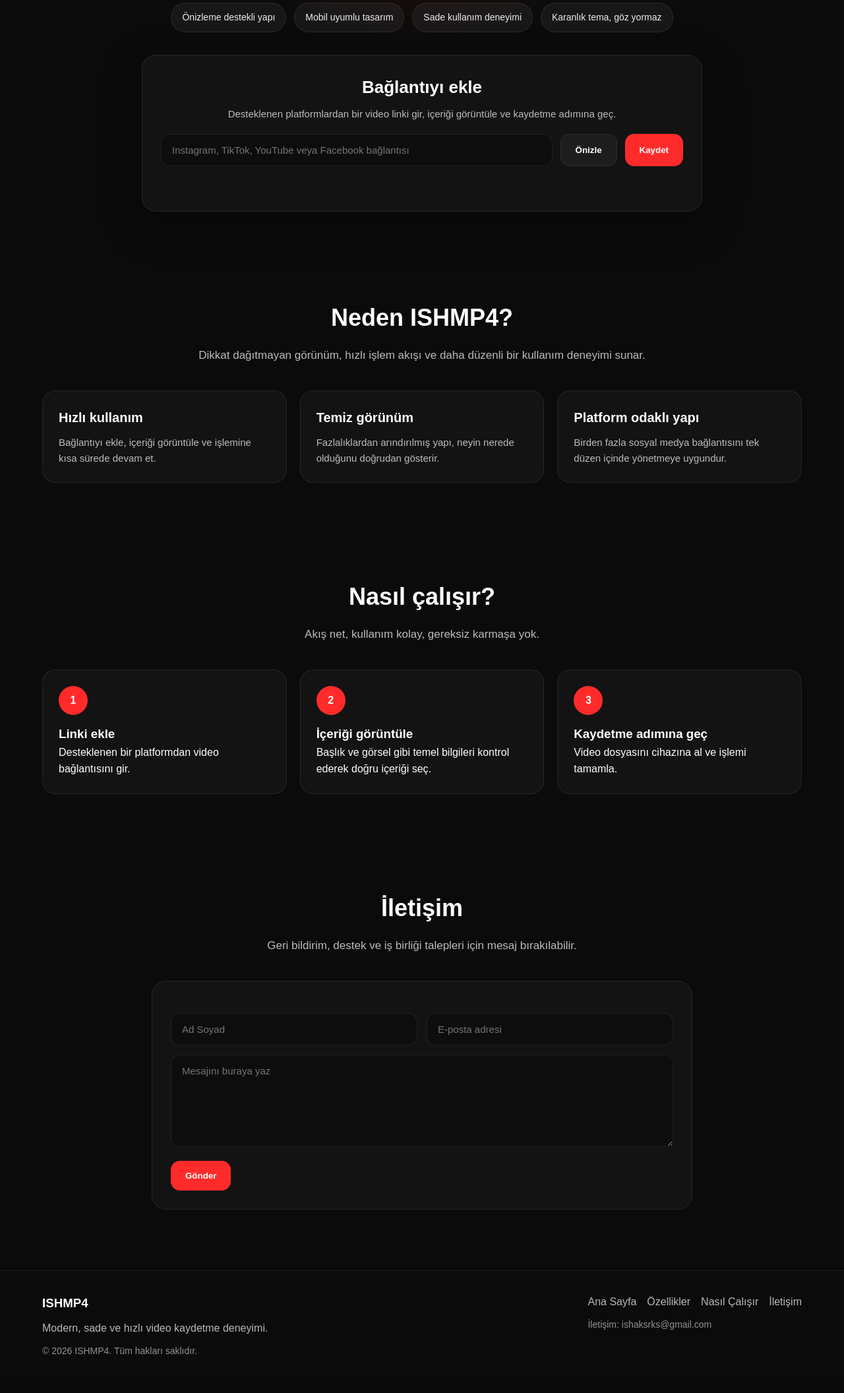
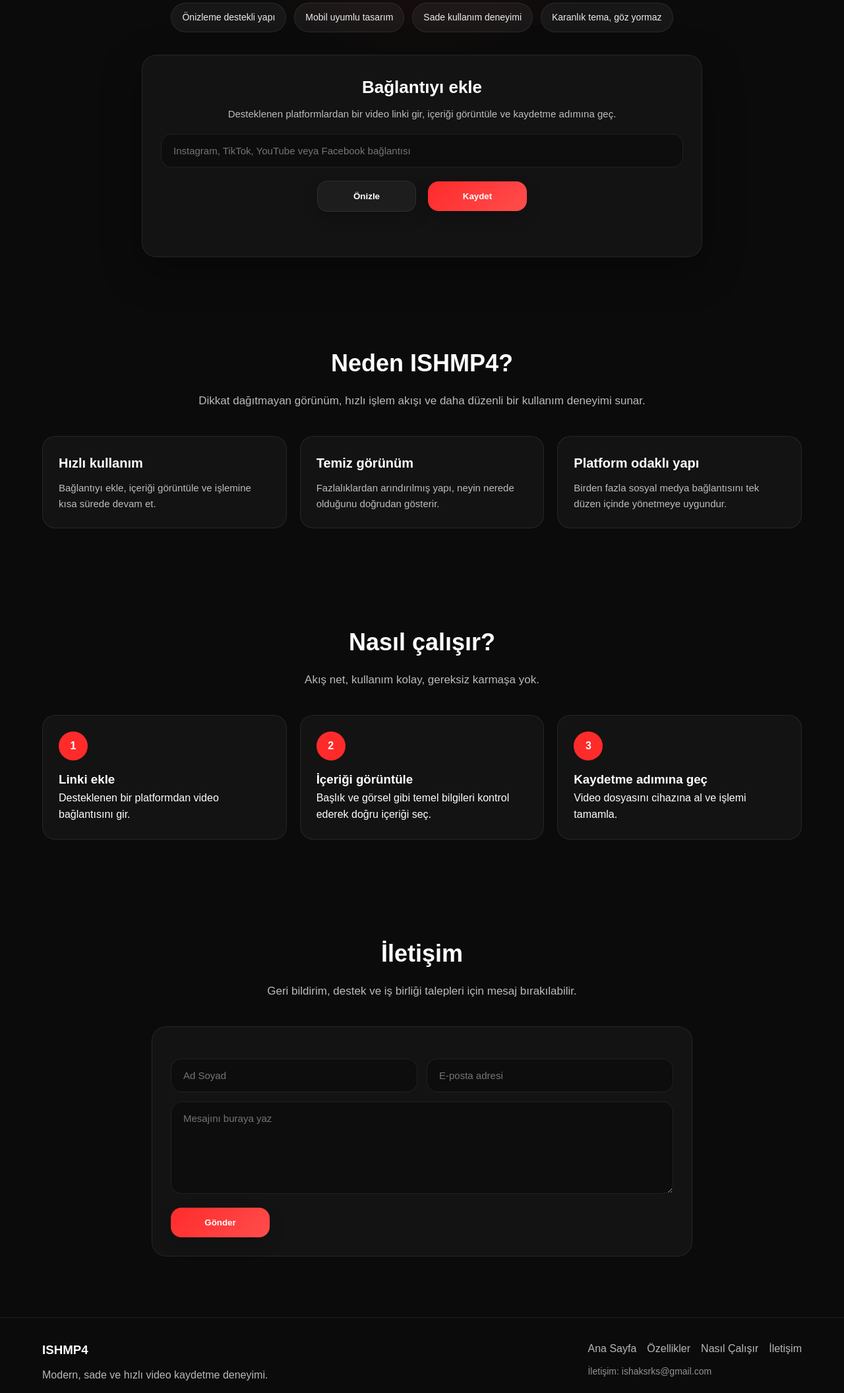
Before and after one commit to Marburg0001/-SHMP4, a Flask app: page / in a window 1280 px wide. Shown: the part 381-2493 px from the top of the page at 66% size. Before the commit the page ends 2434 px from the top, so only its background shows below. Run offline with Flask 3, Linux system fonts and the light colour scheme; some libraries are stand-ins or nearby versions.

Commit message:
Update index.html

```diff
--- a/templates/index.html
+++ b/templates/index.html
@@ -118,9 +118,8 @@
     }
 
     .input-row {
-      display: flex;
-      gap: 12px;
-      flex-wrap: wrap;
+      display: block;
+      width: 100%;
     }
 
     input, textarea {
@@ -128,28 +127,40 @@
       background: #0d0d0d;
       color: #fff;
       border: 1px solid rgba(255,255,255,0.08);
-      border-radius: 14px;
-      padding: 15px 16px;
+      border-radius: 16px;
+      padding: 16px 18px;
       outline: none;
       font-size: 15px;
+      transition: 0.2s ease;
     }
 
-    .input-row input {
-      flex: 1;
-      min-width: 240px;
+    input:focus, textarea:focus {
+      border-color: rgba(255, 43, 43, 0.45);
+      box-shadow: 0 0 0 4px rgba(255, 43, 43, 0.08);
+    }
+
+    .button-row {
+      display: flex;
+      justify-content: center;
+      align-items: center;
+      gap: 18px;
+      margin-top: 20px;
+      flex-wrap: wrap;
     }
 
     .btn {
-      padding: 15px 22px;
+      padding: 15px 26px;
+      min-width: 150px;
       border: none;
-      border-radius: 14px;
+      border-radius: 16px;
       font-weight: 700;
       cursor: pointer;
       transition: 0.2s ease;
+      box-shadow: 0 10px 25px rgba(0,0,0,0.18);
     }
 
     .btn-primary {
-      background: #ff2b2b;
+      background: linear-gradient(135deg, #ff2b2b, #ff4d4d);
       color: white;
     }
 
@@ -160,8 +171,8 @@
     }
 
     .btn:hover {
-      transform: translateY(-1px);
-      opacity: 0.96;
+      transform: translateY(-2px);
+      opacity: 0.98;
     }
 
     .section {
@@ -309,6 +320,15 @@
       .contact-grid {
         grid-template-columns: 1fr;
       }
+
+      .button-row {
+        flex-direction: column;
+        gap: 14px;
+      }
+
+      .button-row .btn {
+        width: 100%;
+      }
     }
   </style>
 </head>
@@ -343,8 +363,12 @@
       <div class="download-box">
         <h2>Bağlantıyı ekle</h2>
         <p>Desteklenen platformlardan bir video linki gir, içeriği görüntüle ve kaydetme adımına geç.</p>
+
         <div class="input-row">
           <input id="urlInput" type="text" placeholder="Instagram, TikTok, YouTube veya Facebook bağlantısı" />
+        </div>
+
+        <div class="button-row">
           <button id="previewBtn" class="btn btn-secondary" type="button">Önizle</button>
           <button id="saveBtn" class="btn btn-primary" type="button">Kaydet</button>
         </div>
@@ -462,6 +486,7 @@
       </div>
     </div>
   </footer>
+
   <script src="{{ url_for('static', filename='app.js') }}"></script>
 </body>
 </html>
```
